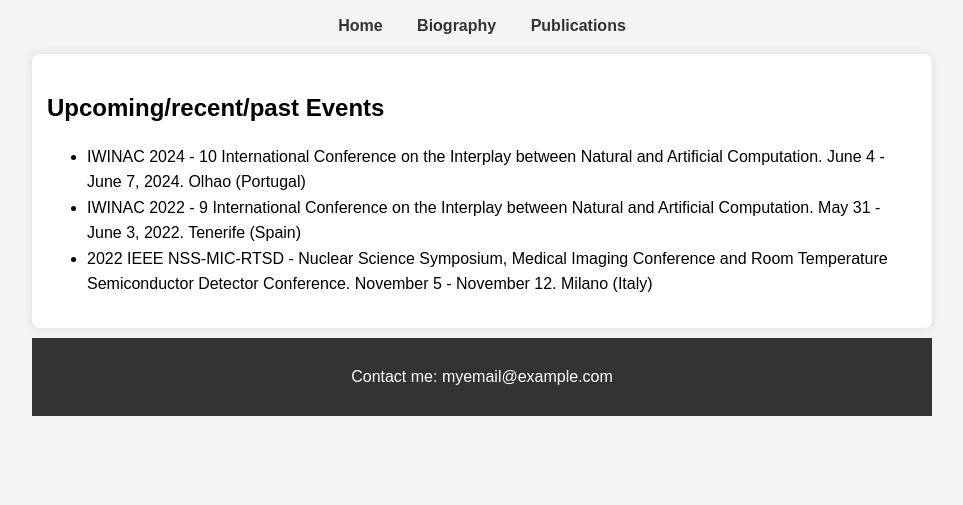
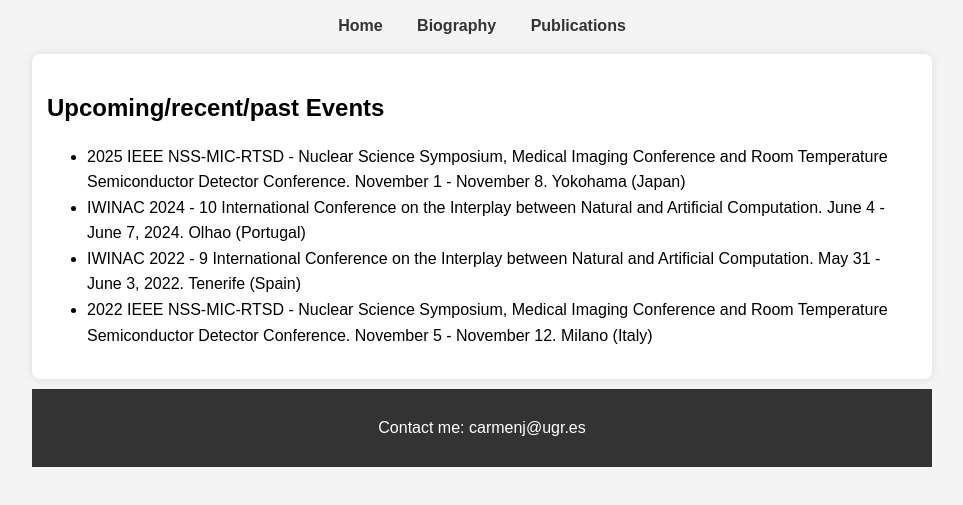
Before and after one commit to crmn-jm/crmn-jm.github.io, a plain HTML site: page events.html in a window 1280 px wide. Shown: the part 121-626 px from the top of the page, without its empty margins (158-1121 px from the left). Drawn offline with Linux system fonts and the light colour scheme; no server answers.

Commit message:
Update events.html

```diff
--- a/events.html
+++ b/events.html
@@ -23,6 +23,7 @@
     <section>
         <h2>Upcoming/recent/past Events</h2>
         <ul>
+            <li> 2025 IEEE NSS-MIC-RTSD - Nuclear Science Symposium, Medical Imaging Conference and Room Temperature Semiconductor Detector Conference. November 1 - November 8. Yokohama (Japan) </li>
             <li> IWINAC 2024 - 10 International Conference on the Interplay between Natural and Artificial Computation. June 4 - June 7, 2024. Olhao (Portugal) </li>
             <li> IWINAC 2022 - 9 International Conference on the Interplay between Natural and Artificial Computation. May 31 - June 3, 2022. Tenerife (Spain) </li>
             <li> 2022 IEEE NSS-MIC-RTSD - Nuclear Science Symposium, Medical Imaging Conference and Room Temperature Semiconductor Detector Conference. November 5 - November 12. Milano (Italy) </li>
@@ -30,7 +31,7 @@
     </section>
 
     <footer>
-        <p>Contact me: myemail@example.com</p>
+        <p>Contact me: carmenj@ugr.es</p>
     </footer>
 
     <script src="assets/script.js"></script>
```
